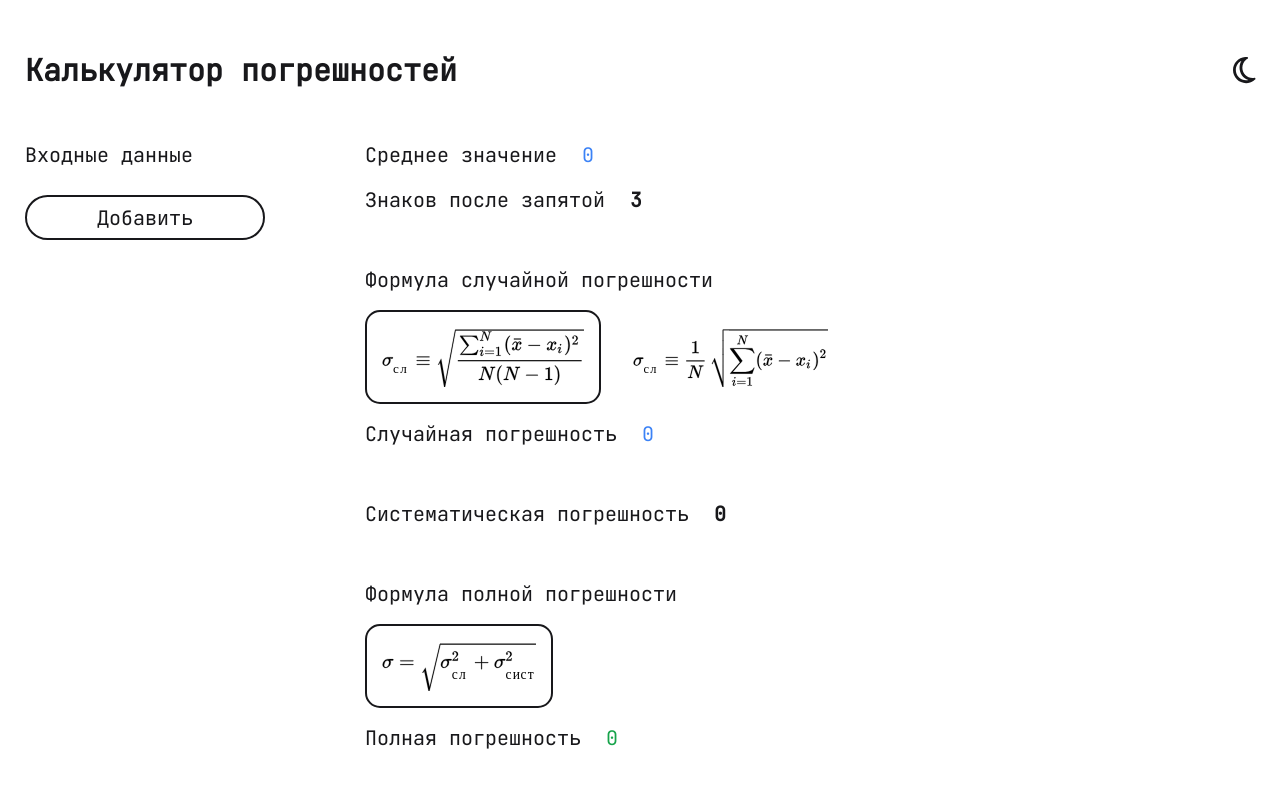
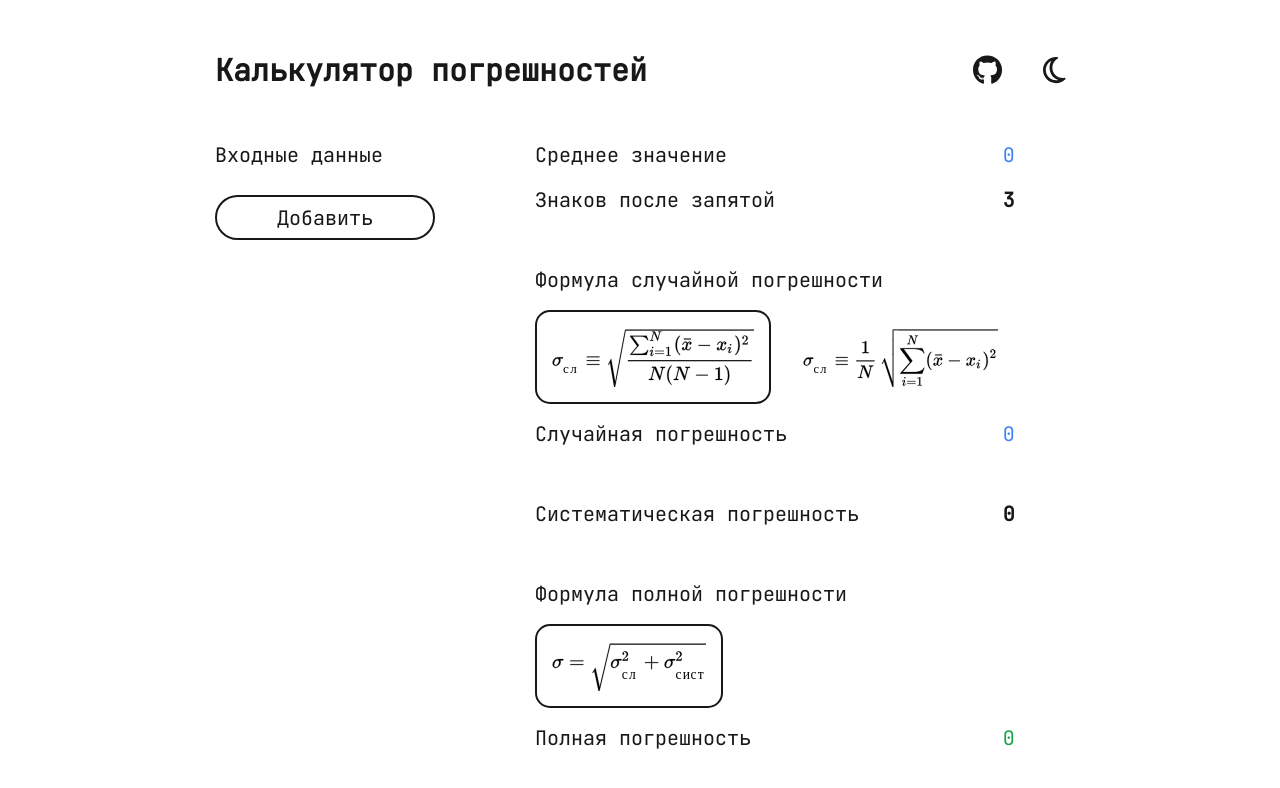
Before and after one commit to Artemiy111/errcalc, a Vue app: page / in a window 1280 px wide. Shown: the top 788 px of the page. Built offline with nearby package versions, Linux system fonts and the light colour scheme.

Commit message:
chore: improve ui

```diff
--- a/components.d.ts
+++ b/components.d.ts
@@ -9,6 +9,7 @@ declare module '@vue/runtime-core' {
   export interface GlobalComponents {
     ErrorCalculation: typeof import('./src/components/ErrorCalculation.vue')['default']
     InputData: typeof import('./src/components/InputData.vue')['default']
+    TheFooter: typeof import('./src/components/TheFooter.vue')['default']
     TheHeader: typeof import('./src/components/TheHeader.vue')['default']
     TheMain: typeof import('./src/components/TheMain.vue')['default']
   }
--- a/package.json
+++ b/package.json
@@ -12,6 +12,7 @@
   },
   "dependencies": {
     "@fortawesome/fontawesome-svg-core": "^6.2.1",
+    "@fortawesome/free-brands-svg-icons": "^6.2.1",
     "@fortawesome/free-regular-svg-icons": "^6.2.1",
     "@fortawesome/vue-fontawesome": "^3.0.2",
     "@vueuse/core": "^9.10.0",
--- a/src/App.vue
+++ b/src/App.vue
@@ -14,6 +14,6 @@ watchEffect(() => {
 <template>
   <div class="container mx-auto mt-10 mb-10 px-5 transition-all">
     <TheHeader class="" @toggle-darkmode="toggleDark" />
-    <TheMain class="mt-10 flex flex-col flex-nowrap gap-x-20 gap-y-10 md:flex-row"> </TheMain>
+    <TheMain class="mt-10 flex flex-col flex-nowrap gap-x-20 gap-y-10 md:flex-row" />
   </div>
 </template>
--- a/src/assets/styles/index.css
+++ b/src/assets/styles/index.css
@@ -24,6 +24,11 @@
   }
 
   h1 {
-    @apply text-2xl;
+    @apply text-xl;
+  }
+  @media screen(md) {
+    h1 {
+      @apply text-2xl;
+    }
   }
 }
--- a/src/components/ErrorCalculation.vue
+++ b/src/components/ErrorCalculation.vue
@@ -68,11 +68,11 @@ const formatedFullError = computed<number>(() => customRounded(fullError))
 <template>
   <section class="">
     <section>
-      <div class="flex justify-between gap-5 xs:justify-start">
+      <div class="flex justify-between gap-5">
         <span>Среднее значение</span>
         <span class="text-blue-500">{{ formatedAverage }}</span>
       </div>
-      <div class="group mt-3 flex justify-between gap-5 xs:justify-start">
+      <div class="group mt-3 flex justify-between gap-5">
         <span class="">Знаков после запятой</span>
         <input
           type="number"
@@ -80,7 +80,7 @@ const formatedFullError = computed<number>(() => customRounded(fullError))
           @change="setDecimalPlaces"
           min="1"
           max="5"
-          class="h-fit w-[5ch] rounded-md bg-transparent text-right font-bold outline-none duration-300 [direction:rtl] focus:ring-2 focus:ring-zinc-50 group-hover:bg-zinc-50 dark:focus:ring-2 dark:focus:ring-zinc-800 dark:group-hover:bg-zinc-800 xs:text-left xs:[direction:ltr]"
+          class="h-fit w-[5ch] rounded-md bg-transparent text-right font-bold outline-none duration-300 [direction:rtl] focus:ring-2 focus:ring-zinc-50 group-hover:bg-zinc-50 dark:focus:ring-2 dark:focus:ring-zinc-800 dark:group-hover:bg-zinc-800"
         />
       </div>
     </section>
@@ -126,7 +126,7 @@ const formatedFullError = computed<number>(() => customRounded(fullError))
           </div>
         </label>
       </div>
-      <div class="flex justify-between gap-5 xs:justify-start">
+      <div class="flex justify-between gap-5">
         <span>Случайная погрешность</span>
         <span class="text-blue-500">{{
           randomErrorFormula === 'full' ? randomErrorFull : randomErrorSimplified
@@ -134,7 +134,7 @@ const formatedFullError = computed<number>(() => customRounded(fullError))
       </div>
     </section>
     <section class="mt-10">
-      <div class="group flex justify-between gap-5 xs:justify-start">
+      <div class="group flex justify-between gap-5">
         <span class="">Систематическая погрешность</span>
         <input
           type="number"
@@ -143,7 +143,7 @@ const formatedFullError = computed<number>(() => customRounded(fullError))
           min="0"
           step="0.001"
           max="10"
-          class="h-fit w-[7ch] rounded-md bg-transparent text-right font-bold outline-none duration-300 [direction:rtl] focus:ring-2 focus:ring-zinc-50 group-hover:bg-zinc-50 dark:focus:ring-2 dark:focus:ring-zinc-800 dark:group-hover:bg-zinc-800 xs:text-left xs:[direction:ltr]"
+          class="h-fit w-[7ch] rounded-md bg-transparent text-right font-bold outline-none duration-300 [direction:rtl] focus:ring-2 focus:ring-zinc-50 group-hover:bg-zinc-50 dark:focus:ring-2 dark:focus:ring-zinc-800 dark:group-hover:bg-zinc-800"
         />
       </div>
     </section>
@@ -158,7 +158,7 @@ const formatedFullError = computed<number>(() => customRounded(fullError))
           class="my-5 mx-auto h-[50px] [user-select:none] dark:invert xs:m-3"
         />
       </div>
-      <div class="flex justify-between gap-5 xs:justify-start">
+      <div class="flex justify-between gap-5">
         <span>Полная погрешность</span>
         <span class="text-green-600">{{ formatedFullError }}</span>
       </div>
--- a/src/components/TheHeader.vue
+++ b/src/components/TheHeader.vue
@@ -9,12 +9,18 @@ const isDark = useDark()
 </script>
 
 <template>
-  <header class="flex items-center justify-between gap-5">
+  <header class="flex justify-between xs:gap-16">
     <h1 class="font-bold">Калькулятор погрешностей</h1>
-    <Icon
-      :icon="['far', isDark ? 'sun' : 'moon']"
-      class="cursor-pointer text-2xl"
-      @click="$emit('toggle-darkmode')"
-    />
+    <div class="flex items-center gap-6 xs:gap-8">
+      <!-- <Icon :icon="['far']" /> -->
+      <a href="https://github.com/Artemiy111/error-calc" class="flex items-center text-center"
+        ><Icon :icon="['fab', 'github']" class="cursor-pointer text-2xl"
+      /></a>
+      <Icon
+        :icon="['far', isDark ? 'sun' : 'moon']"
+        class="cursor-pointer text-2xl"
+        @click="$emit('toggle-darkmode')"
+      />
+    </div>
   </header>
 </template>
--- a/src/components/TheMain.vue
+++ b/src/components/TheMain.vue
@@ -10,7 +10,7 @@ const dataset = computed(
 
 <template>
   <main>
-    <InputData v-model="inputData" class="md:w-48" />
+    <InputData v-model="inputData" class="md:min-w-[11rem]" />
     <ErrorCalculation :dataset="dataset" />
   </main>
 </template>
--- a/src/main.ts
+++ b/src/main.ts
@@ -3,10 +3,11 @@ import { createApp } from 'vue'
 import { library } from '@fortawesome/fontawesome-svg-core'
 import { FontAwesomeIcon } from '@fortawesome/vue-fontawesome'
 import { faSun, faMoon } from '@fortawesome/free-regular-svg-icons'
+import { faGithub } from '@fortawesome/free-brands-svg-icons'
 
 import App from './App.vue'
 import '@/assets/styles/index.css'
 
-library.add(faSun, faMoon)
+library.add(faSun, faMoon, faGithub)
 
 createApp(App).component('Icon', FontAwesomeIcon).mount('#app')
--- a/tailwind.config.cjs
+++ b/tailwind.config.cjs
@@ -13,6 +13,9 @@ module.exports = {
     container: {
       screens: {
         xs: '100%',
+        // ...defaultTheme.screens
+        md: '768px',
+        lg: '900px',
       },
     },
   },
```
Also changed, not shown: 1 other file (tests, documents, lock files or other folders).
